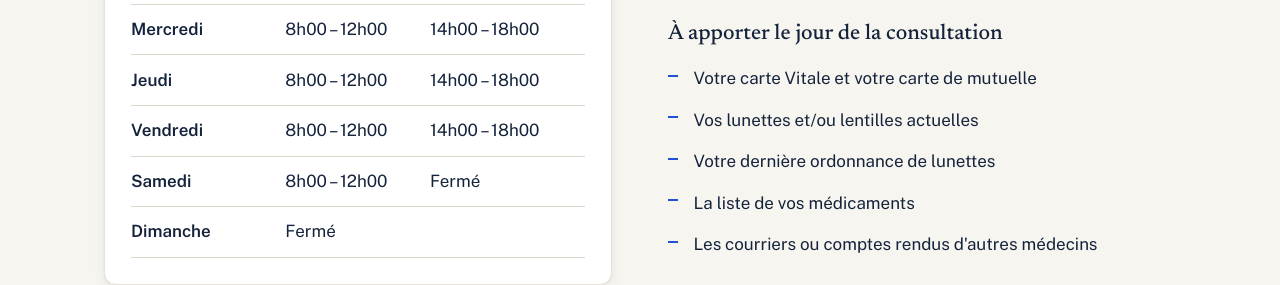
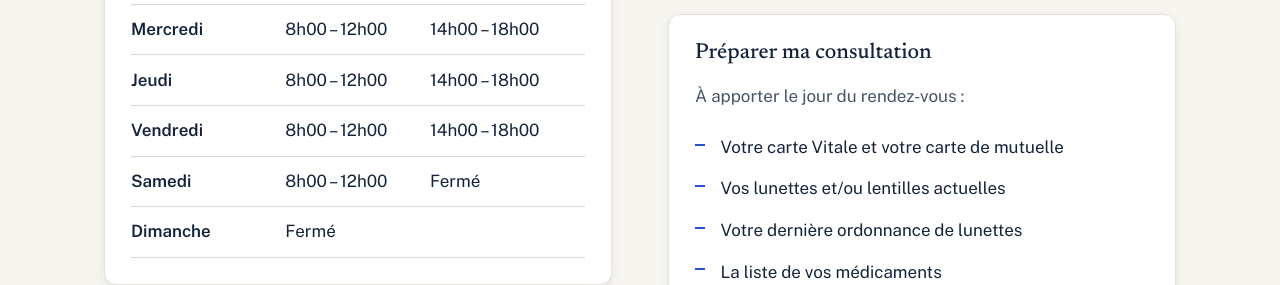
Before and after one commit to dr-subiger/mesyeuxlignebleue, a plain HTML site: page rdv.html in a window 1280 px wide. Shown: the part 664-949 px from the top of the page. Drawn offline with nearby package versions, Linux system fonts and the light colour scheme.

Commit message:
Update appointment preparation section in rdv.html

```diff
--- a/rdv.html
+++ b/rdv.html
@@ -25,8 +25,11 @@
       <h2>Prendre rendez-vous</h2>
       <p data-site="rdv_texte"></p>
       <p class="cta" style="align-items:center"><a class="tel-big" data-tel></a> <a class="btn btn-soft" href="contact.html">ou être rappelé</a></p>
-      <h3 style="margin-top:1.6rem">À apporter le jour de la consultation</h3>
-      <ul class="check" data-list="rdv_a_apporter"></ul>
+      <div class="panel prep" id="preparer">
+        <h3>Préparer ma consultation</h3>
+        <p class="muted">À apporter le jour du rendez-vous :</p>
+        <ul class="check" data-list="rdv_a_apporter"></ul>
+      </div>
       <div class="note" data-site="rdv_dilatation"></div>
       <div class="callout" style="margin-top:1rem"><p><strong>Prévoyez de la marge dans votre journée.</strong> Chaque patient est différent et chaque examen prend le temps qu'il faut : examens complémentaires, dilatation, explications. L'attente peut donc parfois être plus longue que prévu. Merci de votre compréhension.</p></div>
     </div>
```
